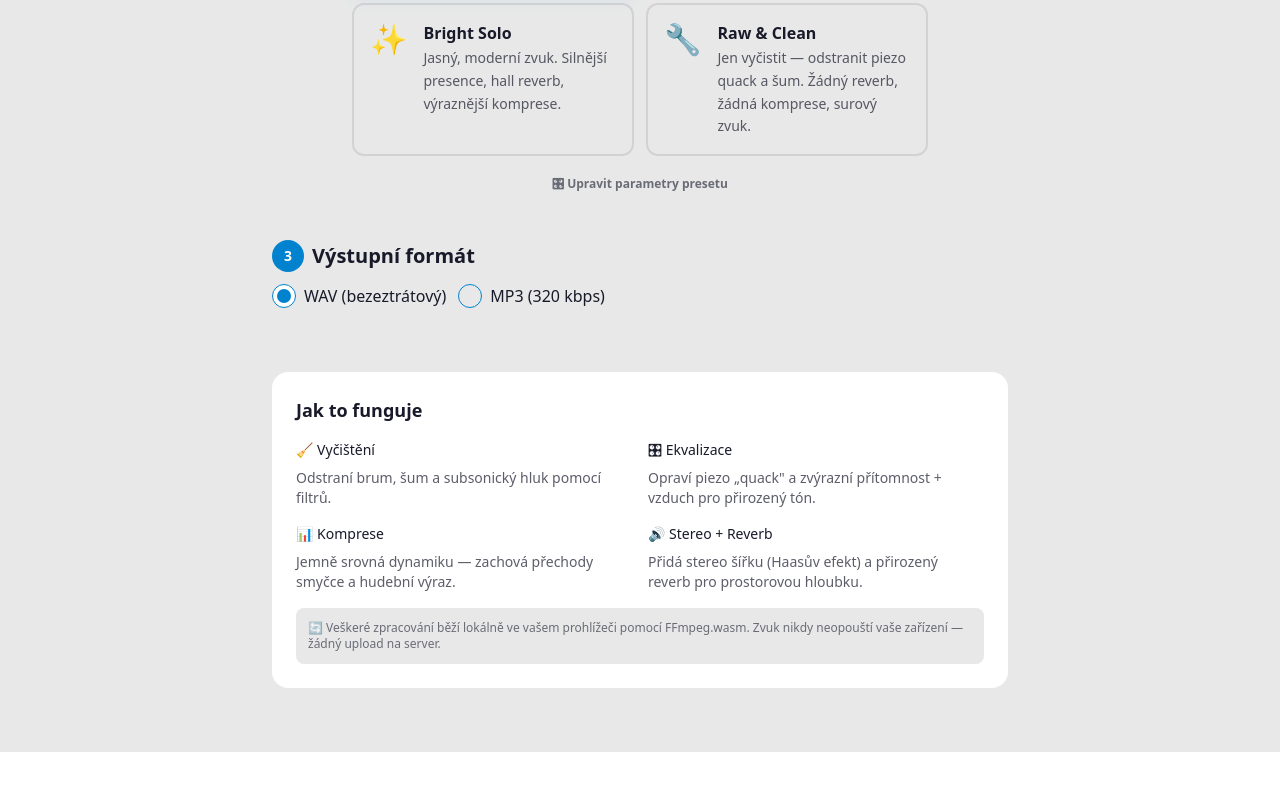
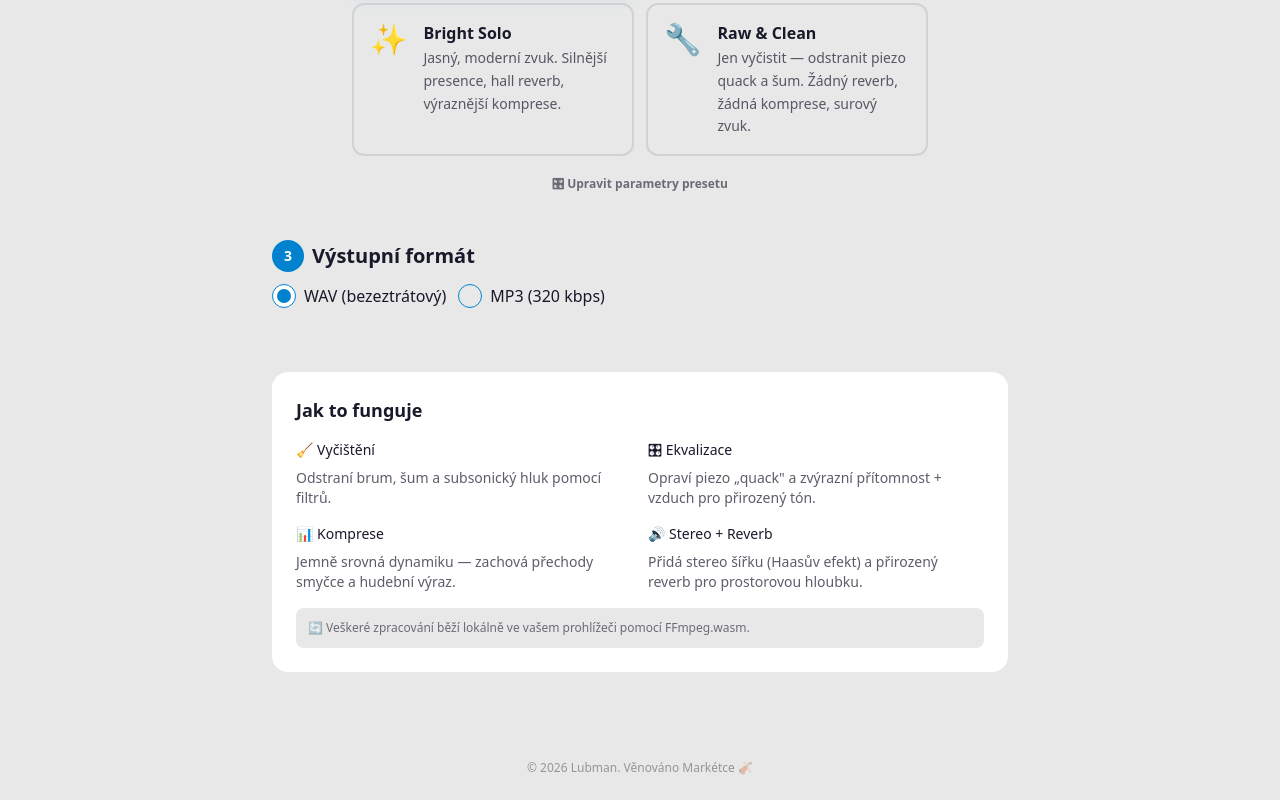
Before and after one commit to lubman2/violin-polisher, a Next.js app: page / in a window 1280 px wide. Shown: the part 691-1491 px from the top of the page. Before the commit the page ends 1443 px from the top, so only its background shows below. Built offline with nearby package versions, Linux system fonts and the light colour scheme.

Commit message:
feat: footer with copyright and dedication to Markétka

```diff
--- a/app/page.tsx
+++ b/app/page.tsx
@@ -165,12 +165,16 @@ export default function Home() {
             </div>
             <div className="mt-4 p-3 bg-base-200 rounded-lg">
               <p className="text-xs opacity-60">
-                🔄 Veškeré zpracování běží lokálně ve vašem prohlížeči pomocí FFmpeg.wasm. Zvuk nikdy neopouští vaše zařízení — žádný upload na server.
+                🔄 Veškeré zpracování běží lokálně ve vašem prohlížeči pomocí FFmpeg.wasm.
               </p>
             </div>
           </div>
         </section>
       </main>
+
+      <footer className="py-6 text-center text-xs opacity-40">
+        <p>© 2026 Lubman. Věnováno Markétce 🎻</p>
+      </footer>
     </div>
   );
 }
```
